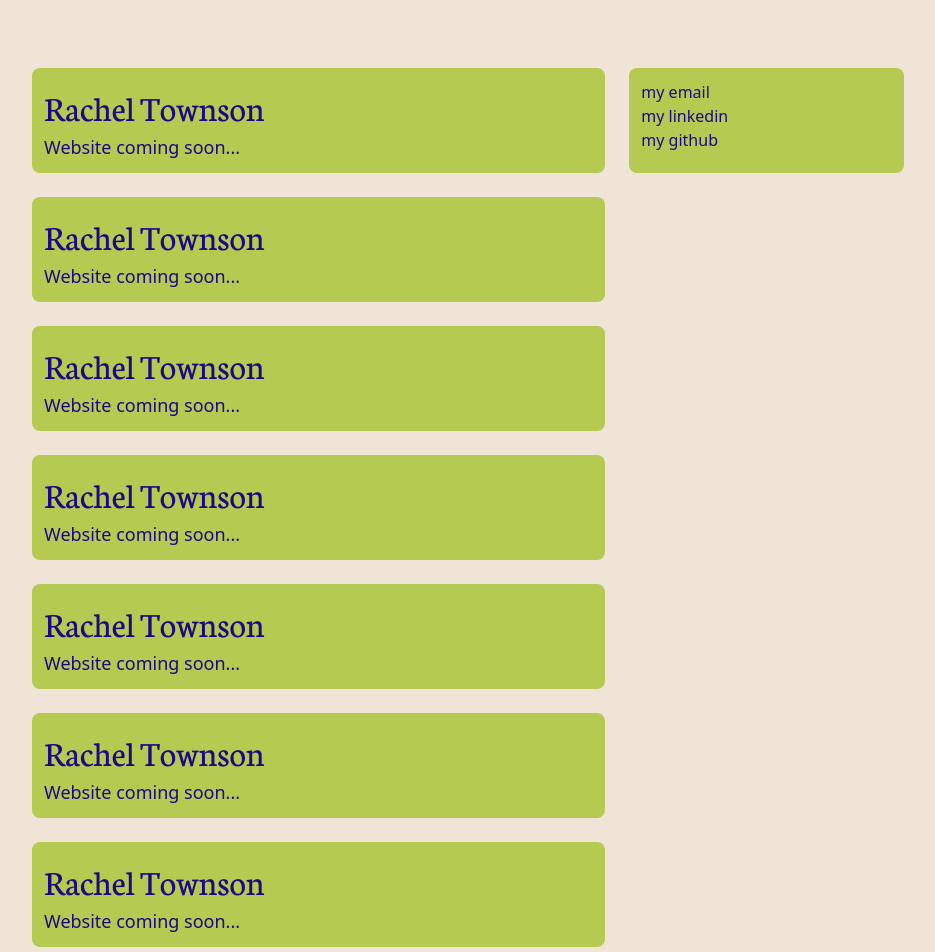
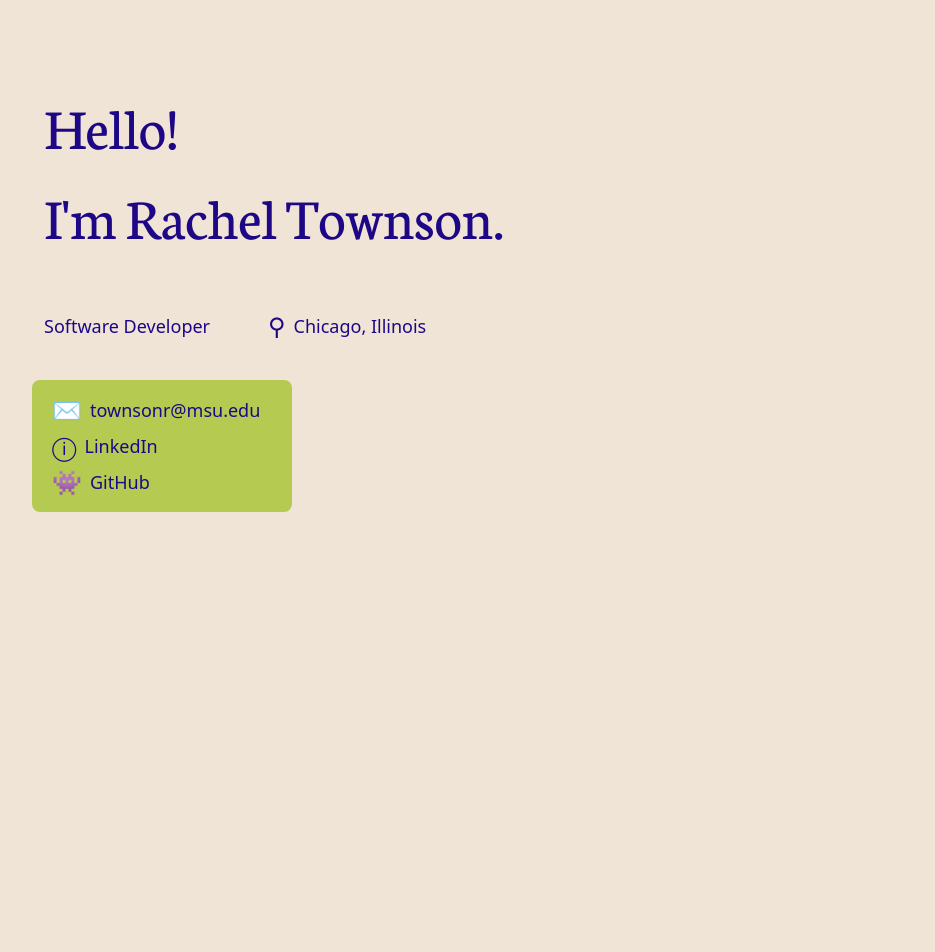
Before and after one commit to townsonr/my-portfolio-site, a Next.js app: page / in a window 1280 px wide. Shown: the part 100-1052 px from the top of the page, without its empty margins (172-1107 px from the left). After the commit the page ends 800 px from the top, so only its background shows below. Built offline with nearby package versions, Linux system fonts and the light colour scheme.

Commit message:
intro page

```diff
--- /dev/null
+++ b/src/app/home/intro_card.tsx
@@ -0,0 +1,47 @@
+export default function IntroCard() {
+    return (
+        <div>
+            <div className='grid grid-cols-3'>
+                <div className='p-3 m-3 col-span-2'>
+                    <h1 className='font-neuton text-xl'>Hello!</h1>
+                    <h1 className='font-neuton text-xl'>I'm Rachel Townson.</h1>
+                </div>
+            </div>
+
+            <div className='grid grid-cols-4 flex items-center'>
+                <p className='p-3 m-3 col1 text-sm'>Software Developer</p>
+                <div className='p-3 m-3 col2 '>
+                    <div className='flex items-center'>
+                        <p className='text-lg'>⚲</p>
+                        <p className='text-sm ml-2'>Chicago, Illinois</p>
+                    </div>
+                </div>
+
+            </div>
+
+            <div className='flex'>
+                <div className='p-3 m-3 bg-midtone rounded-lg'>
+                    <a href='mailto:townsonr@msu.edu'>
+                        <div className='flex items-center mr-5 ml-2'>
+                            <p className='text-lg'>✉</p>
+                            <p className='text-sm ml-2'>townsonr@msu.edu</p>
+                        </div>
+                    </a>
+                    <a href='https://www.linkedin.com/in/rachel-townson/' target="_blank" rel="noopener noreferrer">
+                        <div className='flex items-center mr-5 ml-2'>
+                            <p className='text-lg'>ⓘ</p>
+                            <p className='text-sm ml-2'>LinkedIn</p>
+                        </div>
+                    </a>
+                    <a href='https://github.com/townsonr' target="_blank" rel="noopener noreferrer">
+                        <div className='flex items-center mr-5 ml-2'>
+                            <p className='text-lg'>👾</p>
+                            <p className='text-sm ml-2'>GitHub</p>
+                        </div>
+                    </a>
+                </div>
+            </div>
+
+        </div>
+    )
+}
--- a/src/app/page.tsx
+++ b/src/app/page.tsx
@@ -1,5 +1,6 @@
 import '@/app/globals.css';
-import { NavBar } from './nav_bar';
+import { NavBar } from './common/nav_bar';
+import IntroCard from './home/intro_card';
 
 
 export default function Home() {
@@ -7,49 +8,7 @@ export default function Home() {
       <div>
         <NavBar />
         <div className='max-w-4xl mx-auto my-20'>
-          <div className='grid grid-cols-3'>
-            <div className='bg-midtone rounded-lg p-3 m-3 col-span-2'>
-              <h1 className='font-neuton text-xl'>Rachel Townson</h1>
-              <p className='text-sm'>Website coming soon...</p>
-            </div>
-            <div className='bg-midtone rounded-lg p-3 m-3'>
-              <p> <a href='mailto:townsonr@msu.edu'>my email</a></p>
-              <p> <a href='https://www.linkedin.com/in/rachel-townson/' target="_blank" rel="noopener noreferrer">my linkedin</a></p>
-              <p> <a href='https://github.com/townsonr' target="_blank" rel="noopener noreferrer">my github</a> </p>
-            </div>
-            <div className='bg-midtone rounded-lg p-3 m-3 col-span-2'>
-              <h1 className='font-neuton text-xl'>Rachel Townson</h1>
-              <p className='text-sm'>Website coming soon...</p>
-            </div>
-            <div className='bg-midtone rounded-lg p-3 m-3 col-span-2'>
-              <h1 className='font-neuton text-xl'>Rachel Townson</h1>
-              <p className='text-sm'>Website coming soon...</p>
-            </div>
-            <div className='bg-midtone rounded-lg p-3 m-3 col-span-2'>
-              <h1 className='font-neuton text-xl'>Rachel Townson</h1>
-              <p className='text-sm'>Website coming soon...</p>
-            </div>
-            <div className='bg-midtone rounded-lg p-3 m-3 col-span-2'>
-              <h1 className='font-neuton text-xl'>Rachel Townson</h1>
-              <p className='text-sm'>Website coming soon...</p>
-            </div>
-            <div className='bg-midtone rounded-lg p-3 m-3 col-span-2'>
-              <h1 className='font-neuton text-xl'>Rachel Townson</h1>
-              <p className='text-sm'>Website coming soon...</p>
-            </div>
-            <div className='bg-midtone rounded-lg p-3 m-3 col-span-2'>
-              <h1 className='font-neuton text-xl'>Rachel Townson</h1>
-              <p className='text-sm'>Website coming soon...</p>
-            </div>
-            <div className='bg-midtone rounded-lg p-3 m-3 col-span-2'>
-              <h1 className='font-neuton text-xl'>Rachel Townson</h1>
-              <p className='text-sm'>Website coming soon...</p>
-            </div>
-            <div className='bg-midtone rounded-lg p-3 m-3 col-span-2'>
-              <h1 className='font-neuton text-xl'>Rachel Townson</h1>
-              <p className='text-sm'>Website coming soon...</p>
-            </div>
-          </div>
+          <IntroCard />
         </div>
       </div>
   );
--- a/tailwind.config.ts
+++ b/tailwind.config.ts
@@ -22,7 +22,7 @@ const config: Config = {
       xs: '16px',
       sm: '18px',
       lg: '24px',
-      xl: '36px'
+      xl: '60px'
     }
   },
   plugins: [],
```
Also changed, not shown: src/app/common/nav_bar.tsx (renamed from src/app/nav_bar.tsx).
